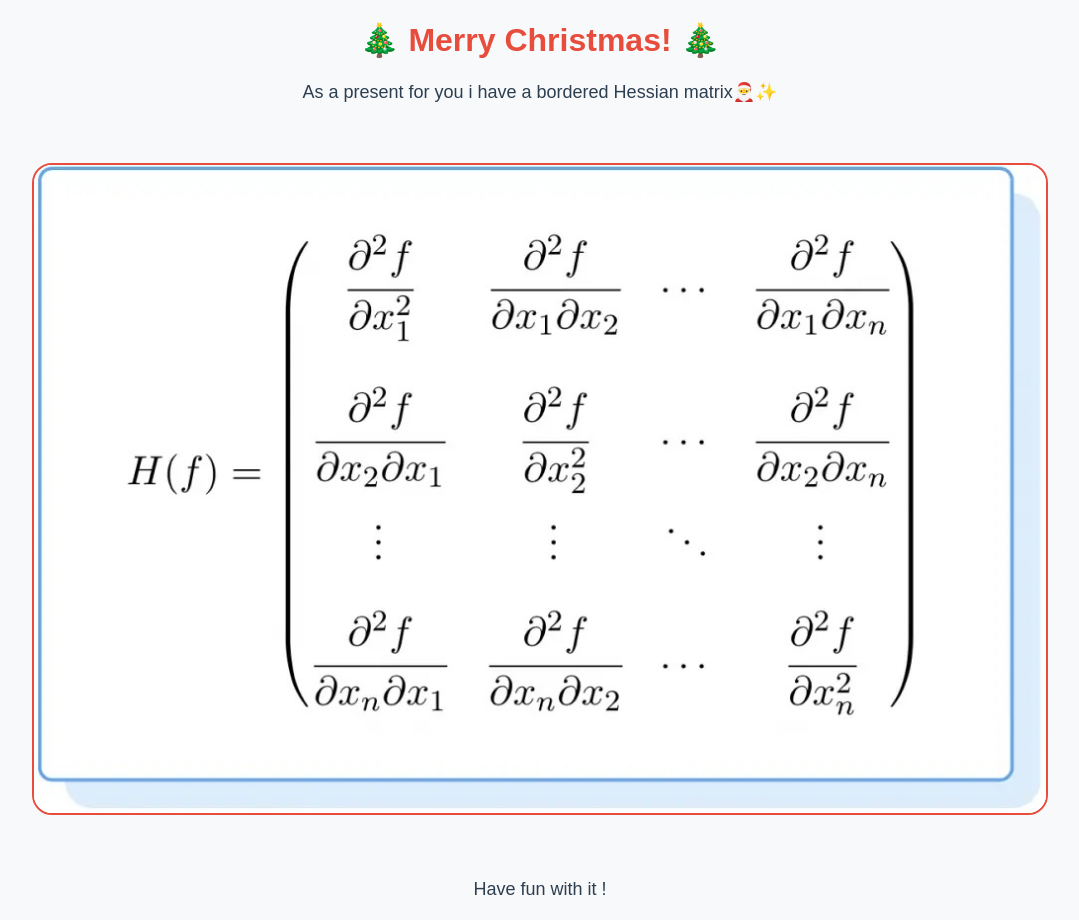
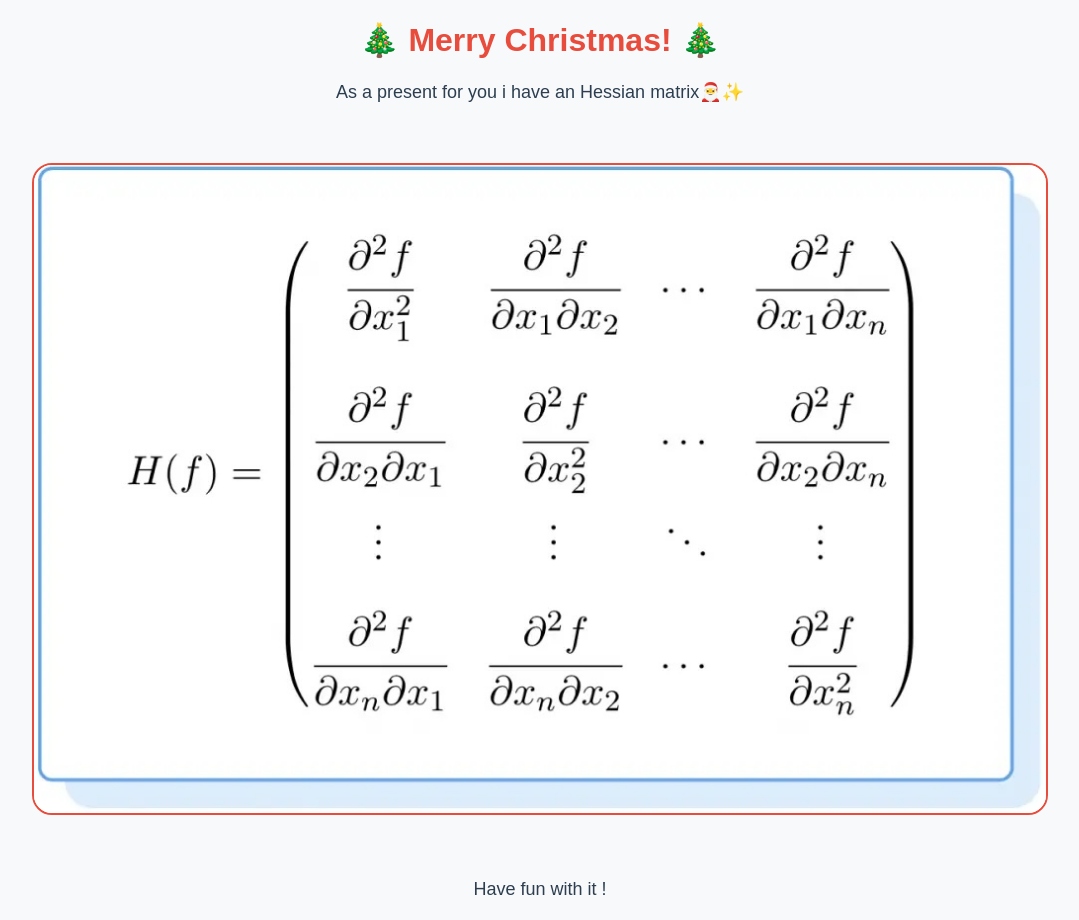
Before and after one commit to ThePowerSet/Merry-christmas, a plain HTML site: page index.html in a window 1280 px wide. Shown: the whole page, without its empty margins (100-1179 px from the left). Drawn offline with Linux system fonts and the light colour scheme.

Commit message:
Update index.html

```diff
--- a/index.html
+++ b/index.html
@@ -29,7 +29,7 @@
 </head>
 <body>
     <h1>🎄 Merry Christmas! 🎄</h1>
-    <p class="message"> As a present for you i have a bordered Hessian matrix🎅✨</p>
+    <p class="message"> As a present for you i have an Hessian matrix🎅✨</p>
     <img src="matrix.jpeg" alt="Santa Claus Image">
     <p class="message"> Have fun with it !</p>
 </body>
```
